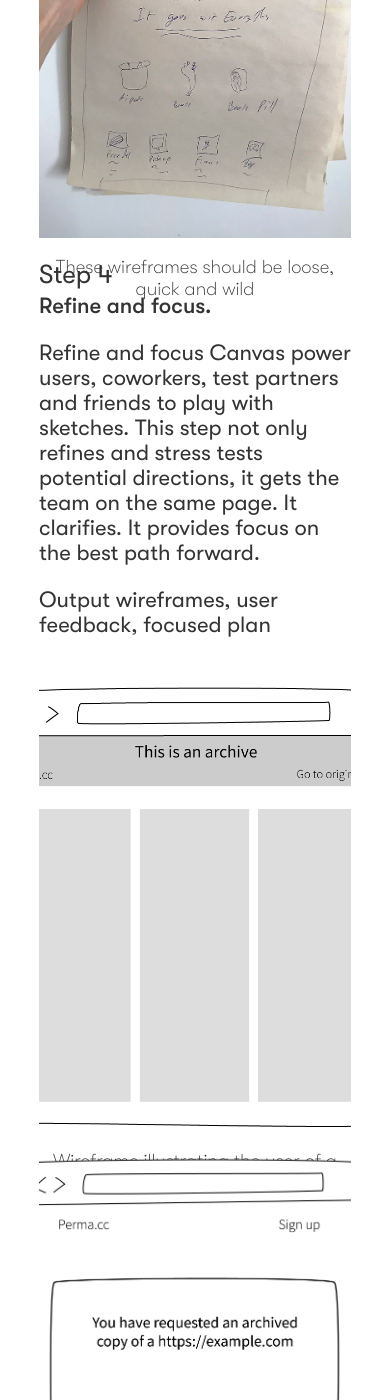
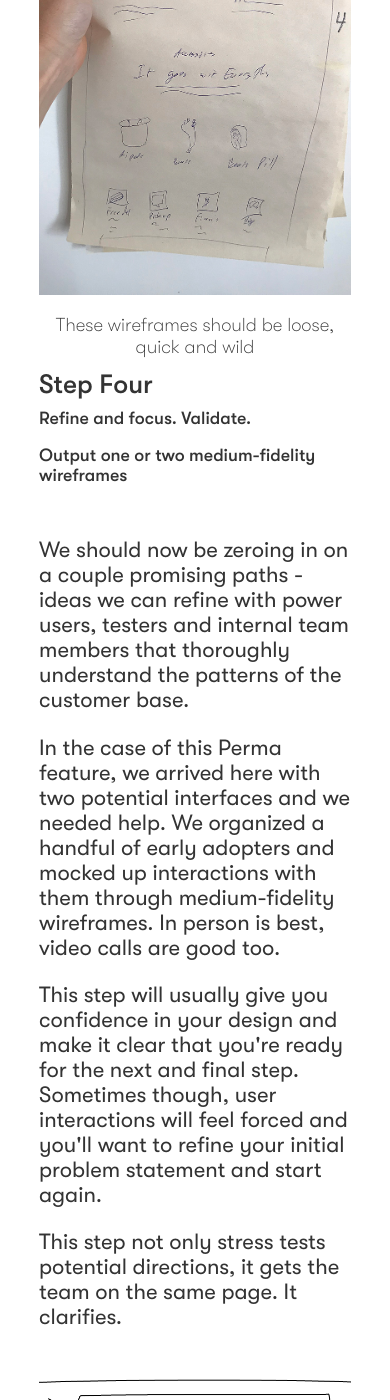
Before and after one commit to phillipsm/phillips-fun, a Jekyll site: the page built from perma.html, in a window 390 px wide and 1400 px high, scrolled down 9438 px. Built offline with Jekyll 4.4.1, drawn with Linux system fonts in a browser that asks for light colours; some of the changed text lies outside the part shown.

Commit message:
cleaned up the pcs page

```diff
--- /dev/null
+++ b/_sass/illustrations.scss
@@ -0,0 +1,55 @@
+.illustrations {
+
+    .container {
+      max-width: 1100px;
+      display: grid;
+      grid-column-gap: 2em;
+      grid-row-gap: 6em;
+      background-color: #fff;
+      margin: 0 auto;
+      grid-template-columns: repeat(5, 1fr);
+      grid-template-areas:
+      ". . . . .";
+    }
+
+    .overview-img {
+        grid-area: overview-img;
+    }
+
+    .overview-text {
+        grid-area: overview-text;
+    }
+
+    @media only screen and (max-width: 900px) {
+
+        .container {
+            grid-template-columns: repeat(2, 1fr);
+            grid-column-gap: 1em;
+            grid-row-gap: 1em;
+            grid-template-areas:
+            "overview-img overview-img"
+            "overview-text overview-text";
+        }
+
+        .overview-img {
+          margin-bottom: -2rem;
+          border: 2px solid #ddd;
+        }
+
+        .title {
+          margin-bottom: 0;
+        }
+
+        .explore-more-container {
+          grid-template-columns: repeat(2, 1fr);
+          grid-column-gap: 1em;
+          grid-row-gap: 1em;
+          grid-template-areas:
+          "perma-tile perma-tile"
+          "algo-tile algo-tile"
+          "openbooth-tile openbooth-tile"
+          "illustration-tile illustration-tile";
+        }
+    }
+
+}
--- a/_sass/perma.scss
+++ b/_sass/perma.scss
@@ -182,10 +182,22 @@
       height: auto;
     }
 
+
+    .process-title {
+      margin-top: 4rem;
+      font-family: 'Walsheim Medium', sans-serif;
+      font-size: 1.2em;
+    }
     .process-subtitle {
-      font-size: 1em;
+      font-size: .8em;
       margin-top: -1em;
       font-family: 'Walsheim Medium', sans-serif;
+    }
+
+    .process-output {
+      font-size: .8em;
+      font-family: 'Walsheim Medium', sans-serif;
+      margin-bottom: 4rem;
     }
 
     .iframe-container {
--- a/assets/css/styles.scss
+++ b/assets/css/styles.scss
@@ -3,3 +3,4 @@
 @import "common";
 @import "port-landing";
 @import "perma";
+@import "illustrations";
--- a/index.html
+++ b/index.html
@@ -60,12 +60,14 @@
         </div>
 
         <div class="illustration-tile tile">
+          <a href="/illustrations">
             <img src="/assets/images/ill-tile.png"
                 alt="Perma.cc logo"
                 srcset="/assets/images/ill-tile@2x.png 2x">
             <p class="tile-title">Illustrations</p>
             <p>A ragtag gallery of illustrations and graphics from recent projects.</p>
             <p class="tile-desc">Illustrator. Graphic designer.</p>
+            </a>
         </div>
 
 
--- a/perma.html
+++ b/perma.html
@@ -59,10 +59,10 @@
 
     <div class="problem-text">
         <p>
-            Presenting an archive of a webpage is a fine balance - you want give the maximum view to the archive replay, but you also need to make it clear that the images and text being displayed are a snapshot from another website.
+          Presenting an archive of a webpage is a fine balance - you want give the maximum view to the archive replay, but you also need to make it clear that the images and text being displayed are a snapshot from another website.
         </p>
         <p>
-            The user is seeking the archive replay and that's it - let's add only the most necassary labels and admin buttons.
+          Find the fine line.
         </p>
 
     </div>
@@ -84,6 +84,9 @@
     </div>
 
     <div class="solution-text">
+      <p>
+          The user is seeking the archive replay and that's it - we want to add only the most necassary labels and functions.
+      </p>
         <p>
           The interface we arrived at uses a thin blue header with a couple of dropdown panels to house admin control and archive metadata.
         </p>
@@ -94,11 +97,11 @@
 
     <div class="solution-img">
         <img src="/assets/images/perma-solution.png"
-            alt="Perma.cc capture page illustrated in a phone display"
+            alt="Perma capture page illustrated in a phone display"
             srcset="/assets/images/perma-solution@2x.png 2x">
 
             <p class="img-desc">
-              The end result of this design process and the interface currently in production.
+              An archive of a Wikipedia page displayed with Perma's blue header.
             </p>
     </div>
 
@@ -112,7 +115,7 @@
         This process is an iterative one. It guides us through a broad range of paths forward and helps avoid arriving at a local maximum.
         </p>
         <p>
-          The core thing we're doing here is turning up the variance. We want to produce a large volume of wild interfaces and then cull the set.
+          The core thing we're doing here is turning up the variance. We want to produce a large volume of wild ideas and then cull the set.
         </p>
         <p>
             This process can be widely applied to software and hardware enhancements. It's served me well for many years over many efforts.
@@ -130,33 +133,33 @@
 
 
     <div class="process-one-text">
-        <p class="body-text">Step 1</p>
+        <p class="process-title">Step One</p>
         <p class="process-subtitle">
             Generate a large pool of potential solutions. Go wild. Suspend disbelief.
         </p>
-        <p>
-            Output 75 or so index cards.
+        <p class="process-output">
+            Output will be 50 or so index cards.
         </p>
         <p>
-            Gather two to a few people around a table and quikcly pitch the problem to be solved. Prep the group by telling them that this step of the process should be additive and encouraging - it's not the time to think critically.
+            Gather two to a few team members around a table and quikcly pitch the problem to be solved. Prep the group by telling them that this step of the process should be additive and encouraging - it's not the time to think critically.
         </p>
         <p>
             Set a timer for five minutes and ask each person to rapidly generate solutions by writing text and drawing sketches on index cards.
         </p>
         <p>
-          After the five minute timer rings, ask each person to briefly describe the three to six cards they've generated. Each round of sketch/share should last no more than 15 minutes total.
+            After the five minute timer rings, ask each person to briefly describe the three to six cards they've generated. Each round of sketch/share should last no more than 15 minutes total.
         <p>
             Conduct three or so rounds. Keep going for an hour or two until the energy starts to curve down.
           </p>
         <p>
-            You'll produce mostly bad ideas, with a few potential gems mixed in. It's important to keep a light mood that's freewheelin, one that resembles an improv comedy performance.
+            You'll produce mostly bad ideas, with a few potential gems mixed in. It's important to keep a light mood that's freewheelin', one that resembles an improv comedy performance.
         </p>
 
     </div>
 
     <div class="process-one-img">
         <img src="/assets/images/process-card-discussion.jpg"
-            alt="Design process step 2 described as organized index cards on the wall"
+            alt="Design process step Two described as organized index cards on the wall"
             srcset="/assets/images/process-card-discussion@2x.jpg 2x">
 
             <p class="img-desc">
@@ -165,19 +168,19 @@
     </div>
 
     <div class="process-two-text">
-        <p class="body-text">Step 2</p>
+        <p class="process-title">Step Two</p>
         <p class="process-subtitle">
-            Group like ideas and approaches.
+            Gather similar ideas and approaches.
             Push for new possibilities.
         </p>
-        <p>
-            Output a vertical surface full of grouped index cards
+        <p class="process-output">
+            Output will be a wall full of grouped index cards.
         </p>
         <p>
             We're now sitting in a jungle of potential. We need to comprehend what we've created and organize the promising approaches.
         </p>
         <p>
-            We'll nominate a participant or two from the previous step to tape or pin the cards to a surface. We're hoping to generate a five or so groups of cards that have shared energy.
+            We'll nominate a participant from the previous step and ask them, with group guidance, to tape or pin the cards to a surface. We're hoping to generate several groupings of cards that have shared energy.
         </p>
         <p>
             This is an active discussion that will provide an early view of the broad scope of possibliites. Ideally, this step of the process is completed with the same people and in the same day as Step One.
@@ -189,50 +192,43 @@
 
     <div class="process-two-img">
             <img src="/assets/images/process-cards-synth.jpg"
-                alt="Design process step 2 described as organized index cards on the wall"
+                alt="Design process step Two described as organized index cards on the wall"
                 srcset="/assets/images/process-cards-synth@2x.jpg 2x">
 
             <p class="img-desc">
-              Three features with a wide range of possibilities. Loads of cards organzied on paper.
+              Loads of cards organzied on paper.
             </p>
     </div>
 
 
     <div class="process-three-text">
-        <p class="body-text">Step 3</p>
+        <p class="process-title">Step Three</p>
         <p class="process-subtitle">
-            Sketch low fidelity interfaces. Examine prior art.
+            Sketch low-fidelity interfaces. Examine prior art.
+        </p>
+        <p class="process-output">
+            Output will be a few sets of paper-based wireframes
         </p>
         <p>
-            Develop potential directions
-            Low and medium fidelity prototypes. Examine prior art.
+          We've reached the middle of the process and now we start to narrow our focus. It's time for the Interaction Designer (IxD) to produce a sets of wireframes from the generated ideas, with influence from prior art and known best practices.
         </p>
         <p>
-            Look at prior art after you've had original thought. Incorporate patterns and clear wins.
-        </p>
-        <p>
-            Make lo-fi sketches that can be tossed around internally. These should be pencil and paper or balsamiq wireframes that do nothing more than present the new interaction.
-        </p>
-        <p>
-            If an idea feels potentially promising, up the fidelity just a little bit with a balsamiq or  InVision
-        </p>
-        <p>
-            Output = stacks of paper loaded with lo-fi sketches
+          Wireframes can take many different forms in this step - from just one little pop-up menu to a complete flow of screens. Stick to pencil and paper to convey the current low-fidelity, "just an idea," status of the interface.
         </p>
     </div>
 
     <div class="process-three-img-a">
         <img src="/assets/images/perma-wireframe-sketch.jpg"
-            alt="Design process step 2 described as organized index cards on the wall"
+            alt="Design process step Two described as organized index cards on the wall"
             srcset="/assets/images/perma-wireframe-sketch@2x.jpg 2x">
             <p class="img-desc">
-              Many low fidelity sketches are wireframes are generated in step 2
+              A wireframes showing a persistent chat bot interface on top of the Perma archive replay.
             </p>
     </div>
 
     <div class="process-three-img-b">
             <img src="/assets/images/perma-wireframe-sketch-i.jpg"
-                alt="Design process step 2 described as organized index cards on the wall"
+                alt="Design process step Two described as organized index cards on the wall"
                 srcset="/assets/images/perma-wireframe-sketch-i@2x.jpg 2x">
 
               <p class="img-desc">
@@ -245,9 +241,9 @@
                 alt="Design process step 2 described as organized index cards on the wall"
                 srcset="/assets/images/perma-header-wf@2x.png 2x">
 
-                <p class="img-desc">
-                    Wireframe illustrating the user of a thin header with archive details. The approach we implemented.
-                </p>
+        <p class="img-desc">
+            Wireframe illustrating the use of a thin header with archive details. The approach we implemented.
+        </p>
     </div>
 
     <div class="process-four-img-b">
@@ -255,24 +251,31 @@
           alt="Design process step 2 described as organized index cards on the wall"
           srcset="/assets/images/perma-interstitial-wf@2x.png">
           <p class="img-desc">
-            Wireframe of interstitial page. An approach dropped at this step.
+            Wireframe of an interstitial page. An approach dropped at this step.
           </p>
     </div>
 
     <div class="process-four-text">
-        <p class="body-text">Step 4</p>
+        <p class="process-title">Step Four</p>
         <p class="process-subtitle">
-            Refine and focus.
+            Refine and focus. Validate.
+        </p>
+        <p class="process-output">
+            Output   one or two medium-fidelity wireframes
         </p>
         <p>
-            Refine and focus
-            Canvas power users, coworkers, test partners and friends to play with sketches.
-
-            This step not only refines and stress tests potential directions, it gets the team on the same page. It clarifies. It provides focus on the best path forward.
+          We should now be zeroing in on a couple promising paths - ideas we can refine with power users, testers and internal team members that thoroughly understand the patterns of the customer base.
         </p>
         <p>
-            Output   wireframes, user feedback, focused plan
+          In the case of this Perma feature, we arrived here with two potential interfaces and we needed help. We organized a handful of early adopters and mocked up interactions with them through medium-fidelity wireframes. In person is best, video calls are good too.
         </p>
+        <p>
+          This step will usually give you confidence in your design and make it clear that you're ready for the next and final step. Sometimes though, user interactions will feel forced and you'll want to refine your initial problem statement and start again.
+        </p>
+        <p>
+            This step not only stress tests potential directions, it gets the team on the same page. It clarifies.
+        </p>
+
     </div>
 
 
@@ -280,21 +283,20 @@
 
 
     <div class="process-five-text">
-        <p class="body-text">Step 5</p>
+        <p class="process-title">Step Five</p>
         <p class="process-subtitle">
-            Prototype and build out
+            Documentaiton, prototyping and handoff
+        </p>
+        <p class="process-output">
+            Output   Interactive prototypes and feature documentation
         </p>
         <p>
-            Prototype and test
-            Prototype and revisit the users from the previous step
-
-            Friendly users see an InVision style mockup. If that's touch, they see the feature branch that's been built out by the engineers.
-
-            Take lessons learn. Iterate on any deal breakers and roll out the feature. Build support docs and help the communications team get the word out.
+          Our primary goal as we wrap up is to support the handoff to the next team by providing detailed notes and passing along critical user requests.
         </p>
         <p>
-            Output   high fidelity wireframes, feature and user feedback documentation
+          It's important to keep the energy strong during the handoff - we want to catch last minute opportunities and spot pitfalls to be avoided.
         </p>
+
     </div>
 
     <div class="process-five-img">
@@ -305,18 +307,22 @@
 
           Sorry, your browser doesn't support embedded videos.
       </video>
+      <p class="img-desc">
+          A recording of the desired interation. The product team can use high-fidelity prototypes like this as reference.
+      </p>
     </div>
 
 
     <div class="post-process-head">
-        <p class="title section-title">Finish</p>
+        <p class="title section-title">Finished</p>
     </div>
 
     <div class="post-process-text">
         <p>
-            Stay connected as developers, UI designers and product teams begin to focus and deliver the new feature to the users.
-
-            Move onto the next challenge on Perm,a.cc - helping users organize archives across organizations
+          As we ship this feature, let's grab another task in the queue. In the case of Perma, we found that once users could generate and view web archives, they wanted to organize the pile of links they'd created.
+        </p>
+        <p>
+            So, another journey starts with step one and the question of, "what type of admin interface will best support the user as they organize their archives?"
         </p>
     </div>
 
```
Also changed, not shown: other parts of perma.html (+7 -7 lines), illustrations.html (added, +23 -0 lines), assets/images/illustrations/garbagio.png (added), assets/images/illustrations/garbagio@2x.png (added), 4 other files.
